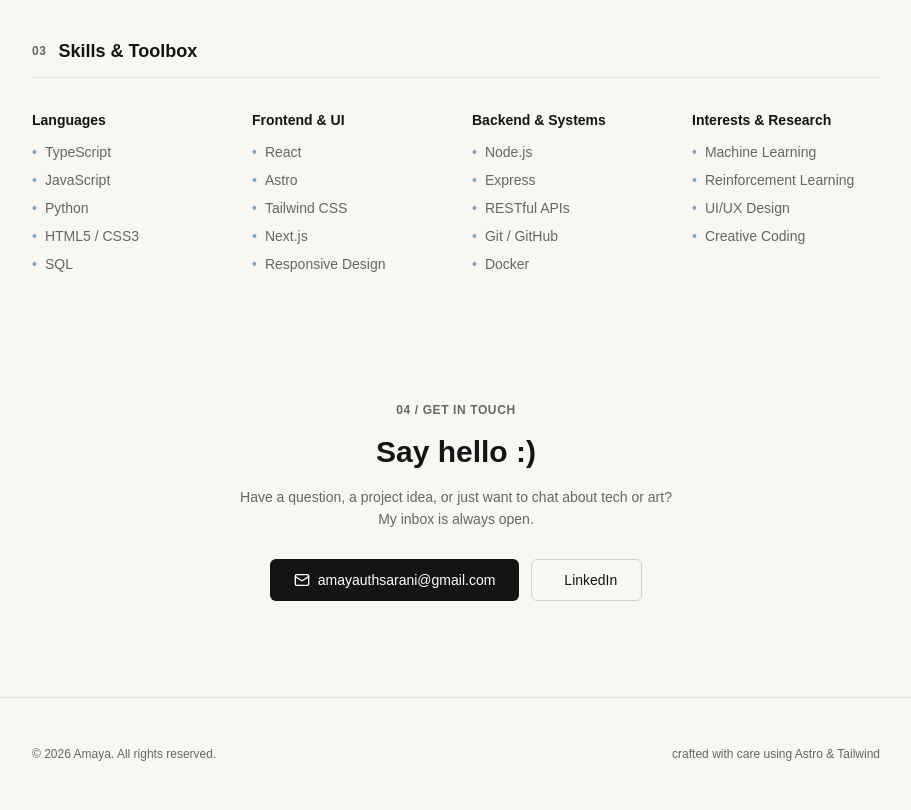
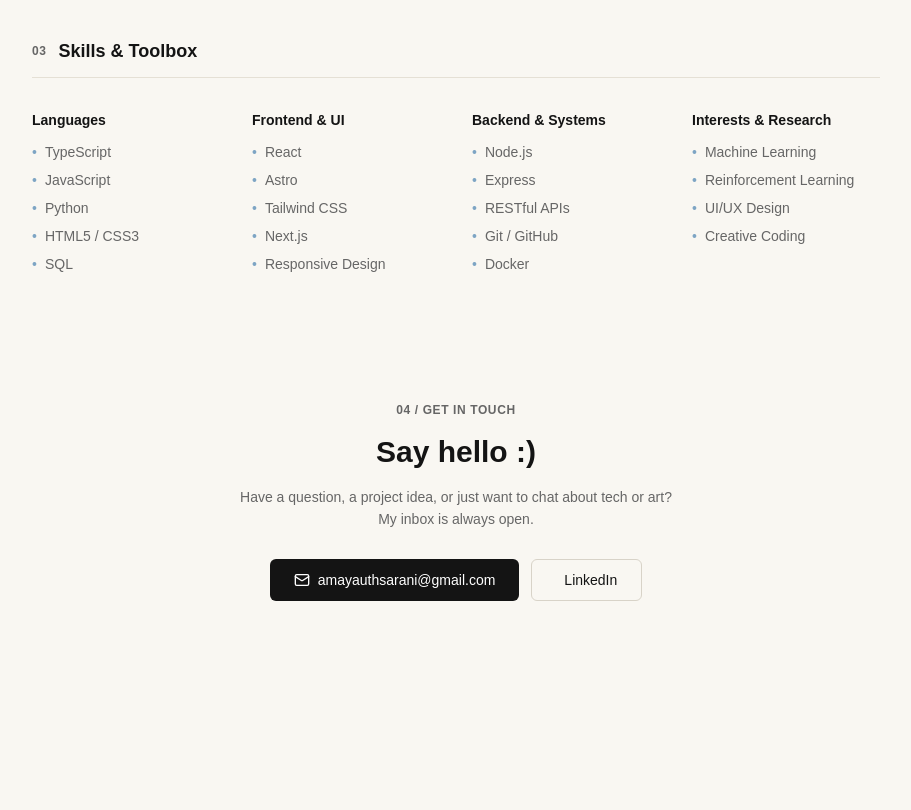
Before and after one commit to amaydle/amaydle.github.io, an Astro site: page / in a window 1280 px wide. Shown: the part 2041-2851 px from the top of the page, without its empty margins (184-1095 px from the left). After the commit the page ends 2754 px from the top, so only its background shows below. Built offline with nearby package versions, Linux system fonts and the light colour scheme; Astro itself is replaced by a stand-in of ours; some icons are missing.

Commit message:
Remove footer and footer divider line completely

```diff
--- a/src/pages/index.astro
+++ b/src/pages/index.astro
@@ -67,7 +67,7 @@ const skillCategories = [
 ---
 
 <Layout title="Amaya | Portfolio">
-  <main class="max-w-4xl mx-auto px-6 space-y-24 pt-12 sm:pt-20">
+  <main class="max-w-4xl mx-auto px-6 space-y-24 pt-12 sm:pt-20 pb-20 sm:pb-28">
     <!-- Fullscreen Hero Section (Seamless, Unboxed) -->
     <section class="min-h-[calc(100vh-8rem)] flex flex-col justify-between pb-12">
       <div class="my-auto grid grid-cols-1 md:grid-cols-12 gap-10 md:gap-12 items-center">
@@ -321,12 +321,4 @@ const skillCategories = [
       </div>
     </section>
   </main>
-
-  <!-- Footer -->
-  <footer class="border-t border-[#E5E0D5] py-12 text-center text-xs text-[#666666] mt-24">
-    <div class="max-w-4xl mx-auto px-6 flex flex-col sm:flex-row items-center justify-between gap-4">
-      <p>© {new Date().getFullYear()} Amaya. All rights reserved.</p>
-      <p>crafted with care using Astro & Tailwind</p>
-    </div>
-  </footer>
 </Layout>
```
